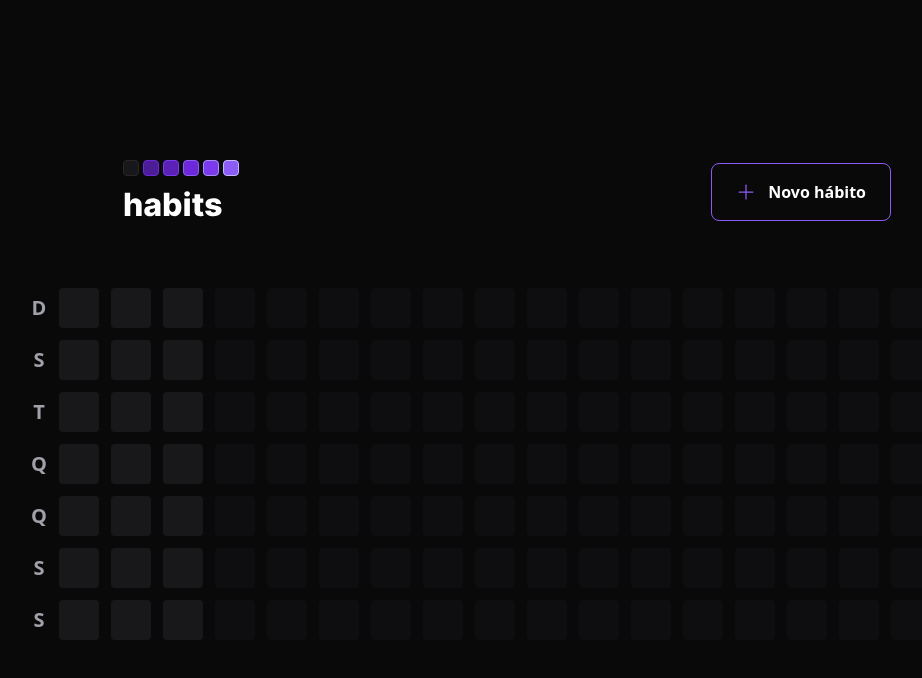
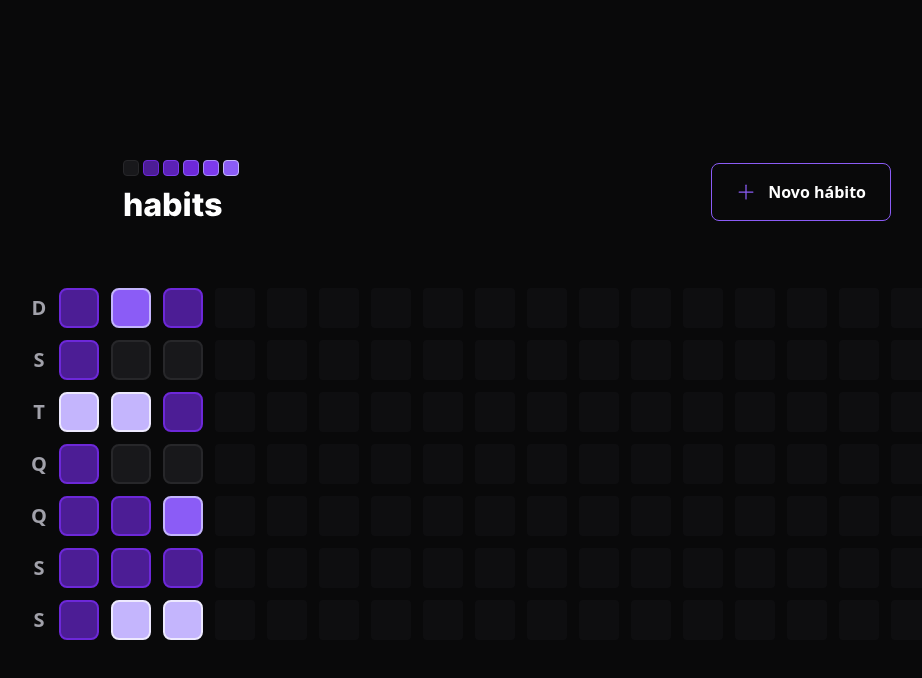
Before and after one commit to gaspartv/ignite-labs-setup-frontend, a React (Vite) app: page / in a window 1280 px wide. Shown: the top 678 px of the page, without its empty margins (133-1055 px from the left). Built offline with nearby package versions, Linux system fonts and the light colour scheme.

Commit message:
Feat create modal and popover

```diff
--- a/package.json
+++ b/package.json
@@ -9,6 +9,9 @@
     "preview": "vite preview"
   },
   "dependencies": {
+    "@radix-ui/react-dialog": "^1.0.2",
+    "@radix-ui/react-popover": "^1.0.3",
+    "clsx": "^1.2.1",
     "dayjs": "^1.11.7",
     "phosphor-react": "^1.4.1",
     "react": "^18.2.0",
--- a/src/components/HabitDay.tsx
+++ b/src/components/HabitDay.tsx
@@ -1,9 +1,44 @@
-// interface iHabitDayProps {
-//   completed: number;
-// }
+import * as Popover from "@radix-ui/react-popover";
+import { ProgressBar } from "./ProgressBar";
+import clsx from "clsx";
 
-export const HabitDay = () => {
+interface iHabitDayProps {
+  completed: number;
+  amount: number;
+}
+
+export const HabitDay = ({ amount, completed }: iHabitDayProps) => {
+  const completedPercentage = Math.round((completed / amount) * 100);
+
   return (
-    <div className="bg-zinc-900 w-10 h-10 text-white rounded text-center flex items-center justify-center cursor-pointer" />
+    <Popover.Root>
+      <Popover.Trigger
+        className={clsx(" w-10 h-10 border-2 rounded-lg", {
+          "bg-zinc-900 border-zinc-800": completedPercentage === 0,
+          "bg-violet-200 border-violet-100":
+            completedPercentage > 0 && completedPercentage < 20,
+          "bg-violet-300 border-violet-100":
+            completedPercentage >= 20 && completedPercentage < 40,
+          "bg-violet-500 border-violet-300":
+            completedPercentage >= 40 && completedPercentage < 60,
+          "bg-violet-700 border-violet-500":
+            completedPercentage >= 60 && completedPercentage < 80,
+          "bg-violet-900 border-violet-700": completedPercentage >= 80,
+        })}
+      />
+
+      <Popover.Portal>
+        <Popover.Content className="min-w-[320px] w-full p-6 rounded-2xl bg-zinc-900 flex flex-col">
+          <span className="font-semibold text-zinc-400">Segunda-feira</span>
+          <span className="mt-1 font-extrabold leading-tight text-3xl">
+            21/01
+          </span>
+
+          <ProgressBar progress={completedPercentage} />
+
+          <Popover.Arrow height={8} width={16} className="fill-zinc-900" />
+        </Popover.Content>
+      </Popover.Portal>
+    </Popover.Root>
   );
 };
--- a/src/components/Header.tsx
+++ b/src/components/Header.tsx
@@ -1,11 +1,15 @@
-import { Plus } from "phosphor-react";
+import { Plus, X } from "phosphor-react";
 import logoImage from "../assets/logo.svg";
+import * as Dialog from "@radix-ui/react-dialog";
+import { NewHabitForm } from "./NewHabitForm";
 
 export const Header = () => {
   return (
     <div className="w-full max-w-3xl mx-auto flex items-center justify-between">
       <img src={logoImage} alt="Habits" />
 
+      <Dialog.Root>
+        <Dialog.Trigger>
           <button
             type="button"
             className="border border-violet-500 font-semibold rounded-lg px-6 py-4 flex items-center gap-3 hover:border-violet-300"
@@ -13,6 +17,22 @@
             <Plus size={20} className="text-violet-500" />
             Novo hábito
           </button>
+        </Dialog.Trigger>
+
+        <Dialog.Portal>
+          <Dialog.Overlay className="w-screen h-screen bg-black/80 fixed inset-0" />
+          <Dialog.Content className="absolute p-10 bg-zinc-900 rounded-2xl w-full max-w-md top-1/2 left-1/2 -translate-x-1/2 -translate-y-1/2">
+            <Dialog.Close className="absolute right-6 top-6 text-zinc-400 hover:text-zinc-200">
+              <X size={24} aria-label="Fechar" />
+            </Dialog.Close>
+            <Dialog.Title className="text-3xl leading-tight font-extrabold">
+              Criar hábito
+            </Dialog.Title>
+
+            <NewHabitForm />
+          </Dialog.Content>
+        </Dialog.Portal>
+      </Dialog.Root>
     </div>
   );
 };
--- /dev/null
+++ b/src/components/NewHabitForm.tsx
@@ -0,0 +1,29 @@
+import { Check } from "phosphor-react";
+
+export const NewHabitForm = () => {
+  return (
+    <form className="w-full flex flex-col mt-6">
+      <label htmlFor="title" className="font-semibold leading-tight">
+        Qual seu compromentimento?
+      </label>
+      <input
+        type="text"
+        id="title"
+        placeholder="ex.: Exercícios, dormir bem, etc..."
+        className="p-4 rounded-lg mt-3 bg-zinc-800 text-white placeholder:text-zinc-400"
+        autoFocus
+      />
+
+      <label htmlFor="" className="font-semibold leading-tight mt-4">
+        Qual a recorrência?
+      </label>
+
+      <button
+        type="submit"
+        className="mt-6 rounded-lg p-4 flex items-center justify-center gap-3 font-semibold bg-green-600 hover:bg-green-500"
+      >
+        <Check size={20} weight="bold" /> Confirmar
+      </button>
+    </form>
+  );
+};
--- /dev/null
+++ b/src/components/ProgressBar.tsx
@@ -0,0 +1,19 @@
+interface iProgressBarProps {
+  progress: number;
+}
+
+export const ProgressBar = (props: iProgressBarProps) => {
+  return (
+    <div className="h-3 rounded-xl bg-zinc-700 w-full mt-4">
+      <div
+        role="progressbar"
+        aria-label="Progresso de hábitos completados nesse dia"
+        aria-valuenow={props.progress}
+        className="h-3 rounded-xl bg-violet-600"
+        style={{
+          width: `${props.progress}%`,
+        }}
+      ></div>
+    </div>
+  );
+};
--- a/src/components/SummaryTable.tsx
+++ b/src/components/SummaryTable.tsx
@@ -24,7 +24,11 @@
 
       <div className="grid grid-rows-7 grid-flow-col gap-3 ">
         {summaryDates.map((date) => (
-          <HabitDay key={date.toString()} />
+          <HabitDay
+            key={date.toString()}
+            amount={5}
+            completed={Math.round(Math.random() * 5)}
+          />
         ))}
 
         {amountOfDaysToFill > 0 &&
```
Also changed, not shown: 2 other files (tests, documents, lock files or other folders). Lines whose indentation alone changed are shown as unchanged.
